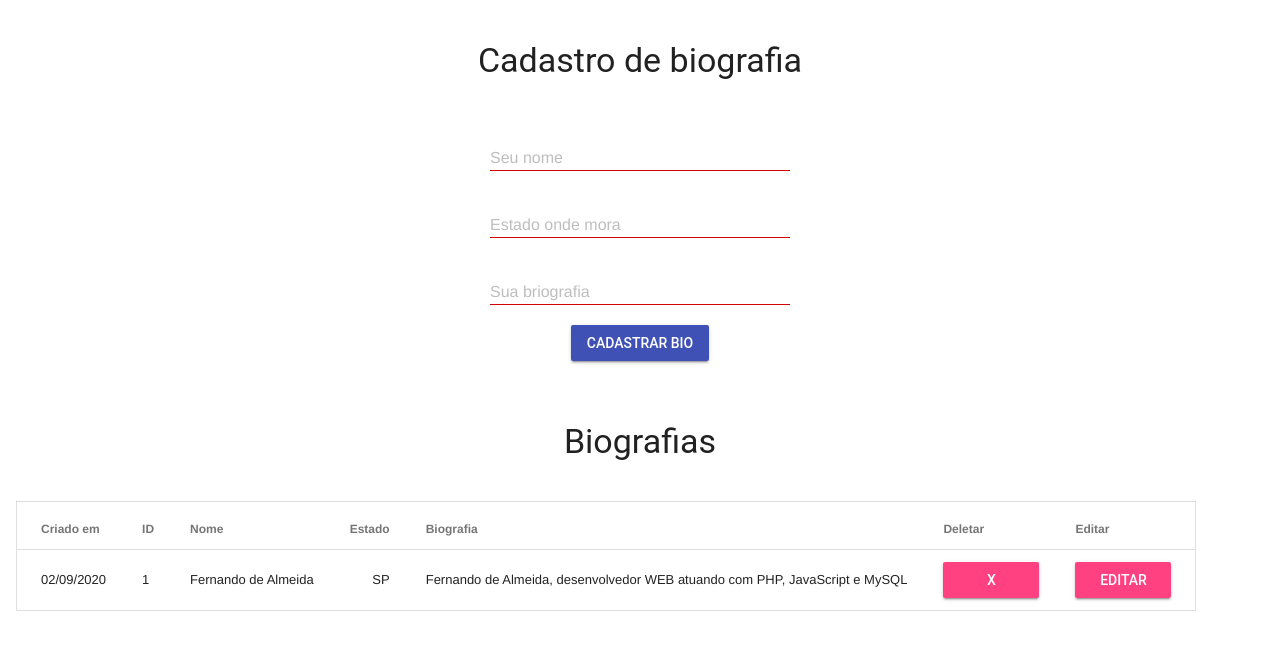
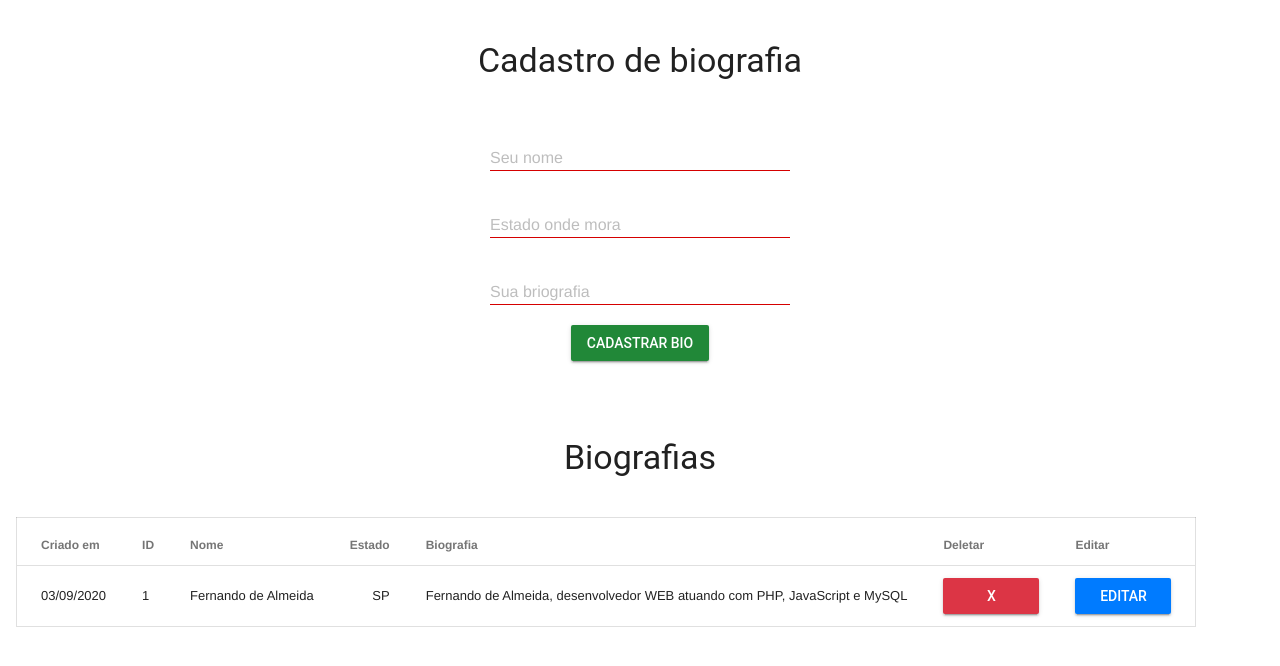
Before and after one commit to fernandoadev/desafio-spigo.net, a PHP site: page / in a window 1280 px wide. Shown: the top 666 px of the page. Run offline with PHP 8.4, Linux system fonts and the light colour scheme; data comes from the database, SQL or seed files in the repository.

Commit message:
Implementando funcionalidade de UPDATE e algumas alterações em front

```diff
--- /dev/null
+++ b/css/personalizado.css
@@ -0,0 +1,45 @@
+.btn-success {
+  background-color: #218838 !important;
+}
+
+.btn-danger {
+  background-color: #dc3545 !important;
+}
+
+.btn-warning {
+  background-color: #007bff !important;
+}
+
+.alert {
+  position: relative;
+  padding: 0.75rem 1.25rem;
+  margin-bottom: 1rem;
+  border: 1px solid transparent;
+  border-radius: 0.25rem;
+}
+
+.alert-success {
+  color: #155724;
+  background-color: #d4edda;
+  border-color: #c3e6cb;
+}
+
+.alert-danger {
+  color: #721c24;
+  background-color: #f8d7da;
+  border-color: #f5c6cb;
+}
+
+.alert-warning {
+  color: #856404;
+  background-color: #fff3cd;
+  border-color: #ffeeba;
+}
+
+.mdl-dialog {
+  width: 60% !important;
+}
+
+.mdl-textfield__input {
+  color: black !important;
+}
--- a/deletarbio.php
+++ b/deletarbio.php
@@ -19,7 +19,7 @@ if (isset($id)){
 
        }else {
 
-        $_SESSION['msg'] = "<div class='alert alert-success'>Não foi possivel deletar a biografia !</div>";
+        $_SESSION['msg'] = "<div class='alert alert-danger'>Não foi possivel deletar a biografia !</div>";
         header('location: index.php');
 
        }
--- a/index.php
+++ b/index.php
@@ -10,6 +10,7 @@ session_start();
     <title>Cadastro de Briografia</title>
     <link rel="stylesheet" href="https://fonts.googleapis.com/icon?family=Material+Icons">
     <link rel="stylesheet" href="https://code.getmdl.io/1.3.0/material.indigo-pink.min.css">
+    <link rel="stylesheet" href="css/personalizado.css">
 </head>
 
 <body>
@@ -37,16 +38,17 @@ session_start();
                     <input name="biografia" class="mdl-textfield__input" type="text" maxlength="300" required>
                     <label class="mdl-textfield__label" for="sample1">Sua briografia</label>
                 </div><br>
-                <input type="submit" value="Cadastrar Bio" class="mdl-button mdl-js-button mdl-button--raised mdl-button--colored">
+                <input type="submit" value="Cadastrar Bio" class="mdl-button mdl-js-button mdl-button--raised mdl-button--colored btn-success">
             </form><br>
         </div>
+        <div class="mdl-cell mdl-cell--12-col" style="text-align:center;">
             <?php
             if (isset($_SESSION['msg'])) {
                 echo $_SESSION['msg'];
                 unset($_SESSION['msg']);
             }
             ?>
-
+        </div>
         <div class="mdl-cell mdl-cell--12-col" style="text-align:center;">
             <h3>Biografias</h3>
         </div>
@@ -78,8 +80,9 @@ session_start();
                                 <td class="mdl-data-table__cell--non-numeric"><?php echo $nome;  ?></td>
                                 <td><?php echo $estado;  ?></td>
                                 <td class="mdl-data-table__cell--non-numeric"><?php echo $biografia;  ?></td>
-                                <td class="mdl-data-table__cell--non-numeric"><a href="<?php echo 'deletarbio.php?id=' . $id ?>" class="mdl-button mdl-js-button mdl-button--raised mdl-button--accent">X</a></td>
-                                <td class="mdl-data-table__cell--non-numeric"><a href="<?php echo 'editarbio.php?id=' . $id ?>" class="mdl-button mdl-js-button mdl-button--raised mdl-button--accent">Editar</a></td>
+                                <td class="mdl-data-table__cell--non-numeric"><a href="<?php echo 'deletarbio.php?id=' . $id ?>" class="mdl-button mdl-js-button mdl-button--raised mdl-button--accent btn-danger">X</a></td>
+                                <td class="mdl-data-table__cell--non-numeric"><a id="<?php echo 'show-dialog' . $id ?>" type="button" class="mdl-button mdl-js-button mdl-button--raised mdl-button--accent show-modal btn-warning btn-editar" data-linha-id="<?php echo $id ?>">Editar</a></td>
+
                         </tr>
                     <?php
                             } ?>
@@ -89,16 +92,49 @@ session_start();
             <?php
 
         } else {
-            echo "<div style='background-color:white; height: 200px;' class='container'>";
-            echo "<div style='margin-bottom: 0;' class='alert alert-warning text-center'>OBS: Ainda não existe nenhuma biografia cadastrada!</div>";
+            echo "<div style='background-color:white; height: 200px;' class='mdl-cell mdl-cell--12-col'>";
+            echo "<div style='margin-bottom: 0; text-align: center;' class='alert alert-warning'>OBS: Ainda não existe nenhuma biografia cadastrada!</div>";
             echo "</div>";
         }
             ?>
             </div>
 
 
+            <?php foreach ($ResultabuscaBio as $bio) : ?>
+                <?php extract($bio); ?>
+                <dialog id="<?php echo 'modal' . $id ?>" class="mdl-dialog" style="text-align: center;">
+                    <h5 class="mdl-dialog__title">Editar Bio de <?php echo $nome ?></h5>
+                    <div class="mdl-dialog__content">
+                        <form action="editarbio.php" method="POST">
+                            <input name="id" class="mdl-textfield__input" type="hidden" maxlength="100" value="<?php echo $id ?>">
+                            <div class="mdl-textfield mdl-js-textfield">
+                                <label>Nome</label>
+                                <input name="nome" class="mdl-textfield__input" type="text" maxlength="100" value="<?php echo $nome ?>">
+                            </div><br>
+                            <div class="mdl-textfield mdl-js-textfield">
+                                <label>Estado</label>
+                                <input name="estado" class="mdl-textfield__input" type="text" maxlength="100" value="<?php echo $estado ?>">
+                            </div><br>
+                            <div class="mdl-textfield mdl-js-textfield">
+                                <label>Biografia</label>
+                                <input name="biografia" class="mdl-textfield__input" type="text" maxlength="100" value="<?php echo $biografia ?>">
+                            </div><br>
+                            <input type="submit" value="Editar" class="mdl-button btn-success">
+                        </form>
+                    </div>
+                    <div class="mdl-dialog__actions">
+                        <button type="button" class="mdl-button close">Cancelar</button>
+                    </div>
+                </dialog>
+
+            <?php endforeach; ?>
+
+
+
+
 
             <script defer src="https://code.getmdl.io/1.3.0/material.min.js"></script>
+            <script defer src="js/personalizado.js"></script>
 </body>
 
 </html>
--- a/inserirbio.php
+++ b/inserirbio.php
@@ -20,7 +20,7 @@ if (isset($dados)) {
 
       }else {
 
-        $_SESSION['msg'] = "<div class='alert alert-success'>Não foi possivel cadastrar a biografia no momento, tente namente mais tarde</div>";
+        $_SESSION['msg'] = "<div class='alert alert-danger'>Não foi possivel cadastrar a biografia no momento, tente namente mais tarde</div>";
         header('location: index.php');
 
       }
--- /dev/null
+++ b/js/personalizado.js
@@ -0,0 +1,20 @@
+var Botoes = document.querySelectorAll('.btn-editar'); //Pegando todos os elementos com a classe btn-editar
+
+Botoes.forEach(function (Botao){ //Passando cada um dentro do foreach
+  var id = Botao.dataset.linhaId; //Obtendo o ID do DATA
+  //console.log(Botao.dataset.linhaId);
+  var dialog  = document.getElementById('modal'+id);
+  //console.log(dialog);
+
+  if (! dialog.showModal) {
+    dialogPolyfill.registerDialog(dialog);
+  }
+  Botao.addEventListener('click', function() {
+    dialog.showModal();
+  });
+  dialog.querySelector('.close').addEventListener('click', function() {
+    dialog.close();
+  });
+
+
+});
--- a/teste.sql
+++ b/teste.sql
@@ -3,7 +3,7 @@
 -- https://www.phpmyadmin.net/
 --
 -- Host: 127.0.0.1:3306
--- Generation Time: 02-Set-2020 às 21:06
+-- Generation Time: 03-Set-2020 às 02:38
 -- Versão do servidor: 5.7.24
 -- versão do PHP: 7.2.14
 
@@ -36,14 +36,14 @@ CREATE TABLE IF NOT EXISTS `usuario` (
   `biografia` text NOT NULL,
   `created` datetime NOT NULL,
   PRIMARY KEY (`id`)
-) ENGINE=MyISAM AUTO_INCREMENT=3 DEFAULT CHARSET=latin1;
+) ENGINE=MyISAM AUTO_INCREMENT=2 DEFAULT CHARSET=latin1;
 
 --
 -- Extraindo dados da tabela `usuario`
 --
 
 INSERT INTO `usuario` (`id`, `nome`, `estado`, `biografia`, `created`) VALUES
-(1, 'Fernando de Almeida', 'SP', 'Fernando de Almeida, desenvolvedor WEB atuando com PHP, JavaScript e MySQL', '2020-09-02 00:00:00');
+(1, 'Fernando de Almeida', 'SP', 'Fernando de Almeida, desenvolvedor WEB atuando com PHP, JavaScript e MySQL', '2020-09-03 02:38:10');
 COMMIT;
 
 /*!40101 SET CHARACTER_SET_CLIENT=@OLD_CHARACTER_SET_CLIENT */;
```
Also changed, not shown: editarbio.php (+17 -4 lines). Lines whose indentation alone changed are shown as unchanged.
